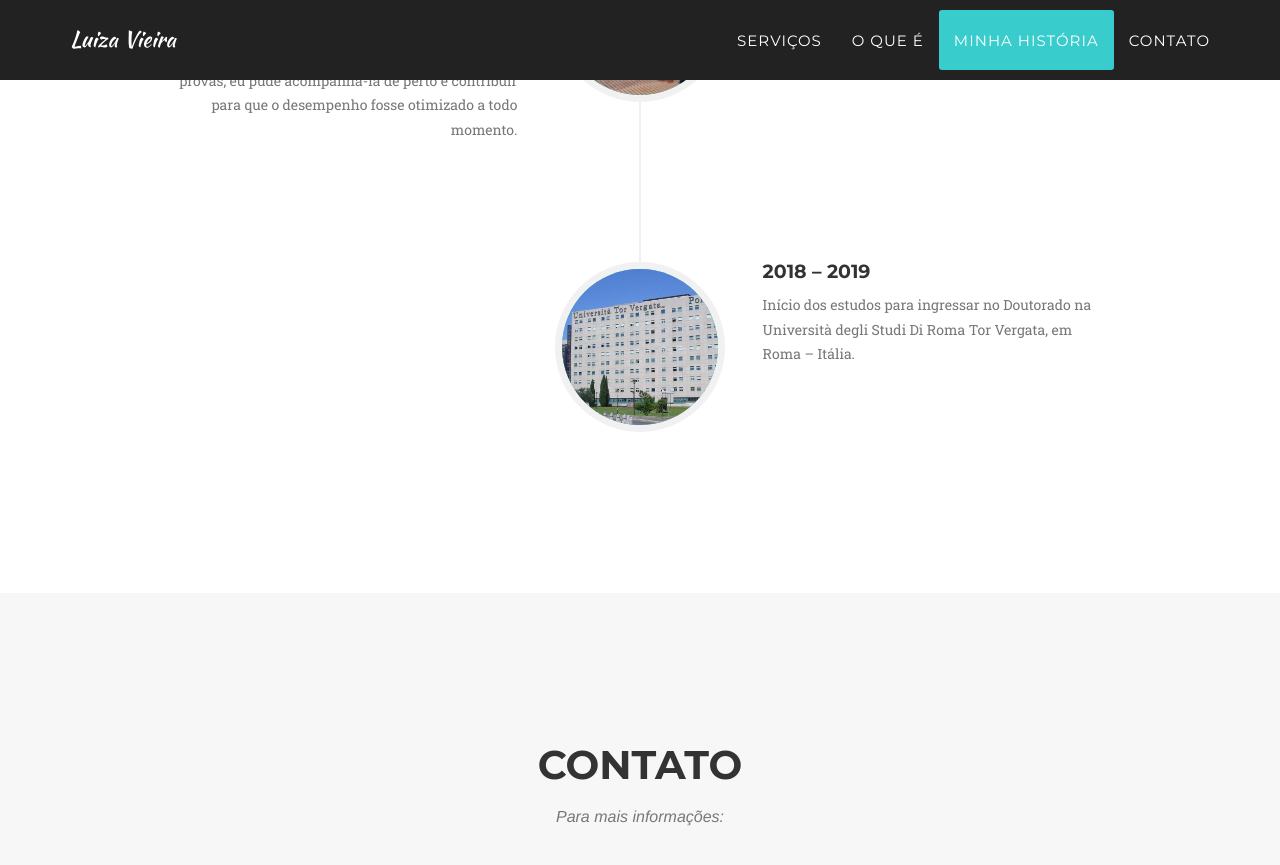
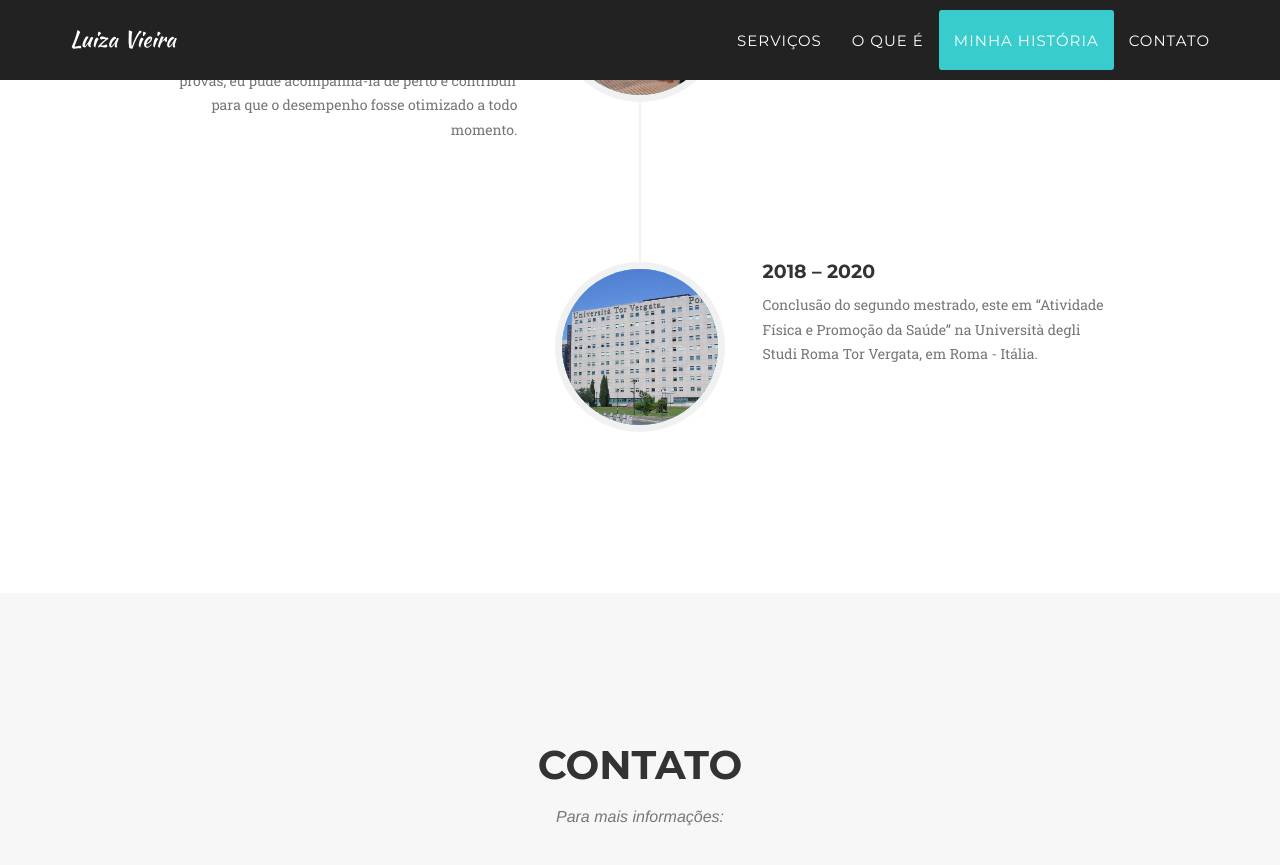
Before and after one commit to belinhacbr/scaling-octo-winner, a Jekyll site: the page built from index.html, in a window 1280 px wide and 900 px high, scrolled down 3643 px. Shown: the top 865 px of the window. Built offline with Jekyll 4.4.1, drawn with Linux system fonts in a browser that asks for light colours; some web fonts are replaced.

Commit message:
update content

```diff
--- a/_config.yml
+++ b/_config.yml
@@ -69,9 +69,9 @@
           pic: 4
           description: "Auxiliar técnico da nadadora olímpica Joanna Maranhão. Na temporada em que a atleta alcançou seus melhores tempos da vida em suas principais provas, eu pude acompanhá-la de perto e contribuir para que o desempenho fosse otimizado a todo momento."
         - title: ''
-          timewindow: 2018 – 2019
+          timewindow: 2018 – 2020
           pic: 5
-          description: "Início dos estudos para ingressar no Doutorado na Università degli Studi Di Roma Tor Vergata, em Roma – Itália."
+          description: "Conclusão do segundo mestrado, este em “Atividade Física e Promoção da Saúde” na Università degli Studi Roma Tor Vergata, em Roma - Itália."
 # # Social networks usernames (many more available: google-plus, flickr, dribbble, pinterest, instagram, tumblr, linkedin, etc.)
 # social:
 #   - title: twitter
```
